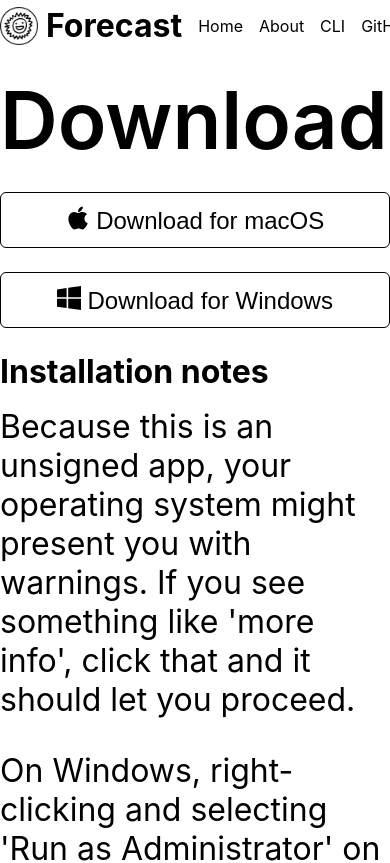
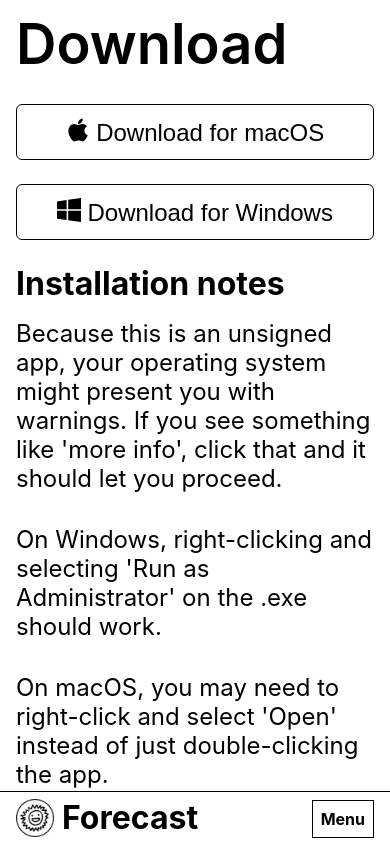
Before and after one commit to macguirerintoul/forecast.macguire.me, a Nuxt app: page /download in a window 390 px wide. Shown: the top 863 px of the page. Built offline with nearby package versions, Linux system fonts and the light colour scheme; what vue-notification would draw is missing.

Commit message:
make responsive

```diff
--- /dev/null
+++ b/assets/hover.css
@@ -0,0 +1,35 @@
+/* Underline Reveal */
+.hvr-underline-reveal {
+  display: inline-block;
+  vertical-align: middle;
+  -webkit-transform: perspective(1px) translateZ(0);
+  transform: perspective(1px) translateZ(0);
+  box-shadow: 0 0 1px rgba(0, 0, 0, 0);
+  position: relative;
+  overflow: hidden;
+}
+.hvr-underline-reveal:before {
+  content: '';
+  position: absolute;
+  z-index: -1;
+  left: 0;
+  right: 0;
+  bottom: 0;
+  background: black;
+  height: 2px;
+  -webkit-transform: translateY(2px);
+  transform: translateY(2px);
+  -webkit-transition-property: transform;
+  transition-property: transform;
+  -webkit-transition-duration: 0.2s;
+  transition-duration: 0.2s;
+  -webkit-transition-timing-function: ease-out;
+  transition-timing-function: ease-out;
+}
+
+.hvr-underline-reveal:hover:before,
+.hvr-underline-reveal:focus:before,
+.hvr-underline-reveal:active:before {
+  -webkit-transform: translateY(0);
+  transform: translateY(0);
+}
--- a/assets/main.scss
+++ b/assets/main.scss
@@ -1,4 +1,6 @@
+@import './hover.css';
 $page-width: 55em;
+$page-padding: 0 2em;
 
 html {
   font-family: -apple-system, BlinkMacSystemFont, 'Segoe UI', Roboto, Helvetica,
@@ -7,13 +9,21 @@
 #container {
   margin: auto;
   max-width: $page-width;
-  padding-top: 5em;
+  padding: $page-padding;
+  padding-top: 6rem;
 }
 #index-showcase {
   display: flex;
   justify-content: space-between;
+  & > div:first-of-type {
+    padding-top: 1em;
+  }
   & > div {
     width: 42%;
+  }
+  #try {
+    text-align: center;
+    margin-bottom: 0.5em;
   }
 }
 h1,
@@ -37,7 +47,7 @@
 }
 h3 {
   font-size: 1em;
-  font-weight: 400;
+  font-weight: bolder;
 }
 h4 {
   font-weight: normal;
@@ -50,9 +60,12 @@
   color: black;
 }
 button {
+  display: block;
   width: 100%;
+  max-width: 25rem;
   background: #fff;
   border: 1px solid black;
+  text-decoration: none;
   padding: 0.5em;
   border-radius: 6px;
   font-size: 1.5rem;
@@ -86,6 +99,7 @@
   right: 0;
   max-width: $page-width;
   margin: auto;
+  padding: $page-padding;
 }
 
 .navbar,
@@ -124,7 +138,10 @@
   justify-content: flex-end;
   margin-left: auto;
   .navbar-item {
-    padding-left: 1em;
+    padding: 0.5em;
+  }
+  .navbar-item:last-of-type {
+    padding-right: 0;
   }
 }
 
@@ -140,7 +157,23 @@
   text-decoration: none;
 }
 
+.mobile-menu {
+  cursor: pointer;
+  display: none;
+  // height: 3.25rem;
+  position: relative;
+  // width: 3.25rem;
+  margin-left: auto;
+  top: 0.5em;
+  height: fit-content;
+  padding: 0.5em;
+  border: 1px solid black;
+  font-weight: bold;
+}
+
 footer {
   padding: 2rem;
   text-align: center;
 }
+
+@import './responsive.scss';
--- /dev/null
+++ b/assets/responsive.scss
@@ -0,0 +1,60 @@
+$responsive-padding: 0 1em;
+$mobile-breakpoint: 850px;
+
+@media all and (max-width: $mobile-breakpoint) {
+  .navbar {
+    background: white;
+    border-top: 1px solid black;
+    top: auto;
+    bottom: 0;
+    .navbar-brand {
+      width: 100%;
+    }
+    .navbar-end {
+      display: block;
+    }
+  }
+  .navbar.is-active {
+    .navbar-end,
+    .navbar-menu,
+    .navbar-start {
+      -webkit-box-align: stretch;
+      align-items: stretch;
+      display: -webkit-box;
+      display: block;
+    }
+    display: block;
+  }
+  .navbar-menu {
+    display: none;
+  }
+  .mobile-menu {
+    display: inherit;
+  }
+  h1 {
+    font-size: 3.5em;
+  }
+  p {
+    font-size: 1.5em;
+  }
+  #container,
+  .navbar {
+    padding: $responsive-padding;
+  }
+  #container {
+    padding-top: 1em;
+    transition: all 0.3s;
+  }
+  #index-showcase {
+    flex-direction: column;
+    & > div {
+      width: 100%;
+    }
+    & > div:first-of-type {
+      padding-top: 0;
+    }
+    #demo {
+      display: none;
+    }
+  }
+}
--- a/components/Header.vue
+++ b/components/Header.vue
@@ -1,6 +1,11 @@
 <template>
   <header>
-    <nav class="navbar" role="navigation" aria-label="main navigation">
+    <nav
+      :class="{ 'is-active': showMobileMenu }"
+      class="navbar"
+      role="navigation"
+      aria-label="main navigation"
+    >
       <div class="navbar-brand">
         <nuxt-link class="navbar-item" to="/">
           <img id="logo-icon" src="/icon.png" width="38" />
@@ -9,34 +14,33 @@
 
         <a
           role="button"
-          class="navbar-burger burger"
+          class="mobile-menu"
           aria-label="menu"
           aria-expanded="false"
           data-target="navbarBasicExample"
+          @click="toggleMobileMenu"
         >
-          <span aria-hidden="true"></span>
-          <span aria-hidden="true"></span>
-          <span aria-hidden="true"></span>
+          <span>Menu</span>
         </a>
       </div>
 
-      <div class="navbar-menu">
+      <div class="navbar-menu" @click="closeMobileMenu">
         <div class="navbar-end">
-          <nuxt-link to="/" class="navbar-item">
+          <nuxt-link to="/" class="navbar-item hvr-underline-reveal">
             Home
           </nuxt-link>
 
-          <nuxt-link to="/about" class="navbar-item">
+          <nuxt-link to="/about" class="navbar-item hvr-underline-reveal">
             About
           </nuxt-link>
-          <nuxt-link to="/cli" class="navbar-item">
+          <nuxt-link to="/cli" class="navbar-item hvr-underline-reveal">
             CLI
           </nuxt-link>
 
           <a
             href="https://github.com/mrintoul/forecast"
             target="_blank"
-            class="navbar-item"
+            class="navbar-item hvr-underline-reveal"
           >
             GitHub
           </a>
@@ -48,11 +52,25 @@
       </div>
       <!-- link to bulma cdn for debugging -->
       <!-- <link
-      rel="stylesheet"
-      href="https://cdnjs.cloudflare.com/ajax/libs/bulma/0.7.5/css/bulma.min.css"
-    /> -->
+        rel="stylesheet"
+        href="https://cdnjs.cloudflare.com/ajax/libs/bulma/0.7.5/css/bulma.min.css"
+      /> -->
     </nav>
   </header>
 </template>
 
-<style lang="scss" scoped></style>
+<script>
+export default {
+  data() {
+    return { showMobileMenu: false }
+  },
+  methods: {
+    toggleMobileMenu() {
+      this.showMobileMenu = !this.showMobileMenu
+    },
+    closeMobileMenu() {
+      this.showMobileMenu = false
+    },
+  },
+}
+</script>
--- a/layouts/index.vue
+++ b/layouts/index.vue
@@ -6,6 +6,7 @@
         <nuxt />
       </div>
       <div id="demo">
+        <h3 id="try">Try it out:</h3>
         <div class="window">
           <div class="window__bar">Forecast</div>
           <div id="app-container">
--- a/pages/download.vue
+++ b/pages/download.vue
@@ -40,4 +40,7 @@
 button {
   margin-bottom: 1em;
 }
+a {
+  text-decoration: none;
+}
 </style>
--- a/pages/index.vue
+++ b/pages/index.vue
@@ -1,7 +1,7 @@
 <template>
   <div>
     <h1>Forecast is simple.</h1>
-    <p>It’s like a to do list for procrastinators.</p>
+    <p>It’s like a to-do list for procrastinators.</p>
     <Download />
     <h4>
       Created by
```
